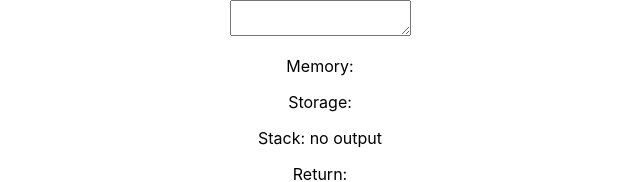
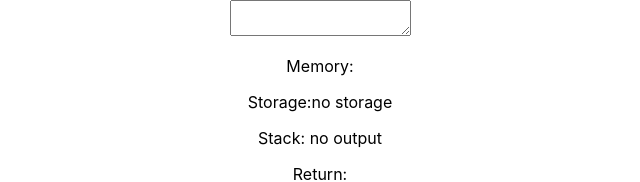
Before and after one commit to fragtex-eth/Ethereum-Virtual-Machine-EVM-in-TypeScript, a React (Create React App) app: page / in a window 1280 px wide. Shown: the top 182 px of the page, without its empty margins (320-960 px from the left). Built offline with nearby package versions, Linux system fonts and the light colour scheme.

Commit message:
adding storage functionality

```diff
--- a/src/components/EVM/evm.ts
+++ b/src/components/EVM/evm.ts
@@ -22,7 +22,7 @@ export default function evm(
       let returnValue = 0;
       let stack: any[] = [];
       let memory = Buffer.alloc(1024);
-      let evmStorage: any = {};
+      let evmStorage: any = [];
 
       let success = true;
       console.log(code);
--- a/src/components/Output/output.tsx
+++ b/src/components/Output/output.tsx
@@ -1,18 +1,32 @@
 import "./output.css";
 
 function Output({output} : {output: any}) {
+ function splitNumber(number:Buffer) {
+   const chunks = [];
+   for (let i = 0; i < number.length; i += 32) {
+     const chunk = number.slice(i, i + 32).toString("hex");
+      if (parseInt(chunk) !== 0) {
+          chunks.push(`0x${i.toString(16)}: ${chunk}`);
+      }
+   }
+   return chunks.filter((chunk) => chunk !== "").join("\n");
+ }
+
+
+
   return (
     <div className="Output">
       <p className="memory">
-        Memory: {output != null && output.memory ? output.memory : ""}
+        Memory:{" "}
+        {output != null && output.memory ? splitNumber(output.memory) : ""}
       </p>
       <p className="storage">
-        Storage:{" "}
-        {/* {output != null && output.storage
+        Storage:
+       {output != null && output.storage
           ? output.storage.map((item: any, index: any) => (
-              <p key={index}>{item.toString()}</p>
+              <p key={index}>{`0x${index}: 0x${("0".repeat(64) + item.toString(16)).slice(-64)}`}</p>
             ))
-          : "no storage"} */}
+          : "no storage"}
       </p>
       <p className="stack">
         Stack:{" "}
```
